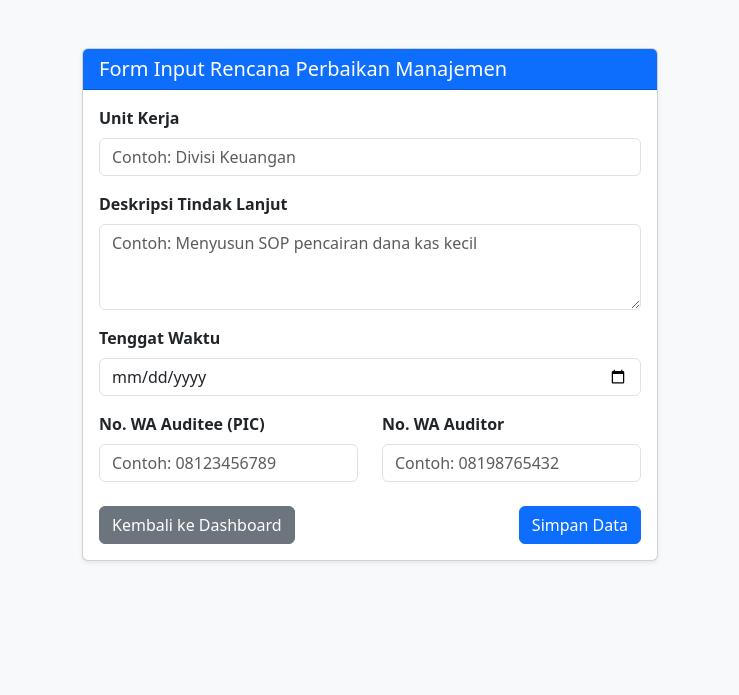
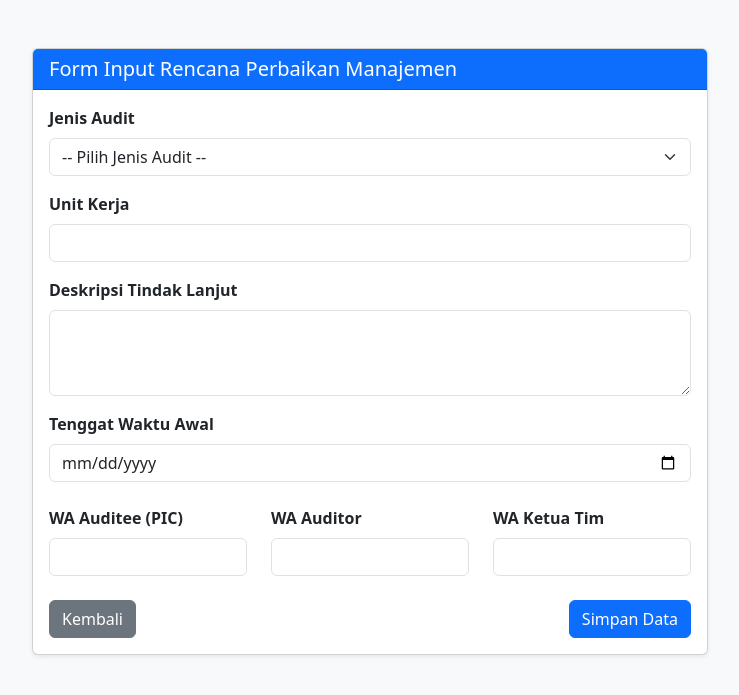
Before and after one commit to TasserFace/Dashboard-Audit-RPM, a Flask app: page /input in a window 1280 px wide. Shown: the top 695 px of the page, without its empty margins (270-1009 px from the left). Run offline with Flask 3, Linux system fonts and the light colour scheme.

Commit message:
Update form.html

```diff
--- a/templates/form.html
+++ b/templates/form.html
@@ -2,46 +2,62 @@
 <html lang="id">
 <head>
     <meta charset="UTF-8">
-    <meta name="viewport" content="width=device-width, initial-scale=1.0">
     <title>Input RPM Baru</title>
     <link href="https://cdn.jsdelivr.net/npm/bootstrap@5.3.0/dist/css/bootstrap.min.css" rel="stylesheet">
 </head>
 <body class="bg-light">
-    <div class="container mt-5" style="max-width: 600px;">
+    <div class="container mt-5" style="max-width: 700px;">
         <div class="card shadow-sm">
             <div class="card-header bg-primary text-white">
                 <h5 class="mb-0">Form Input Rencana Perbaikan Manajemen</h5>
             </div>
             <div class="card-body">
                 <form action="/input" method="POST">
+
+                    <div class="mb-3">
+                        <label class="form-label fw-bold">Jenis Audit</label>
+                        <select class="form-select" name="jenis_audit" required>
+                            <option value="" disabled selected>-- Pilih Jenis Audit --</option>
+                            <option value="Reguler Audit">Reguler Audit</option>
+                            <option value="Spesial Audit">Spesial Audit</option>
+                            <option value="Surprise Audit">Surprise Audit</option>
+                            <option value="Investigatif Audit">Investigatif Audit</option>
+                            <option value="Tematik Audit">Tematik Audit</option>
+                        </select>
+                    </div>
+
                     <div class="mb-3">
                         <label class="form-label fw-bold">Unit Kerja</label>
-                        <input type="text" class="form-control" name="unit_kerja" required placeholder="Contoh: Divisi Keuangan">
+                        <input type="text" class="form-control" name="unit_kerja" required>
                     </div>
 
                     <div class="mb-3">
                         <label class="form-label fw-bold">Deskripsi Tindak Lanjut</label>
-                        <textarea class="form-control" name="deskripsi" rows="3" required placeholder="Contoh: Menyusun SOP pencairan dana kas kecil"></textarea>
+                        <textarea class="form-control" name="deskripsi" rows="3" required></textarea>
                     </div>
 
-                    <div class="mb-3">
-                        <label class="form-label fw-bold">Tenggat Waktu</label>
+                    <div class="mb-4">
+                        <label class="form-label fw-bold">Tenggat Waktu Awal</label>
                         <input type="date" class="form-control" name="tenggat_waktu" required>
                     </div>
 
                     <div class="row mb-4">
-                        <div class="col">
-                            <label class="form-label fw-bold">No. WA Auditee (PIC)</label>
-                            <input type="text" class="form-control" name="wa_auditee" required placeholder="Contoh: 08123456789">
+                        <div class="col-md-4">
+                            <label class="form-label fw-bold">WA Auditee (PIC)</label>
+                            <input type="text" class="form-control" name="wa_auditee" required>
                         </div>
-                        <div class="col">
-                            <label class="form-label fw-bold">No. WA Auditor</label>
-                            <input type="text" class="form-control" name="wa_auditor" required placeholder="Contoh: 08198765432">
+                        <div class="col-md-4">
+                            <label class="form-label fw-bold">WA Auditor</label>
+                            <input type="text" class="form-control" name="wa_auditor" required>
+                        </div>
+                        <div class="col-md-4">
+                            <label class="form-label fw-bold">WA Ketua Tim</label>
+                            <input type="text" class="form-control" name="wa_ketua_tim" required>
                         </div>
                     </div>
 
                     <div class="d-flex justify-content-between">
-                        <a href="/" class="btn btn-secondary">Kembali ke Dashboard</a>
+                        <a href="/" class="btn btn-secondary">Kembali</a>
                         <button type="submit" class="btn btn-primary">Simpan Data</button>
                     </div>
                 </form>
```
